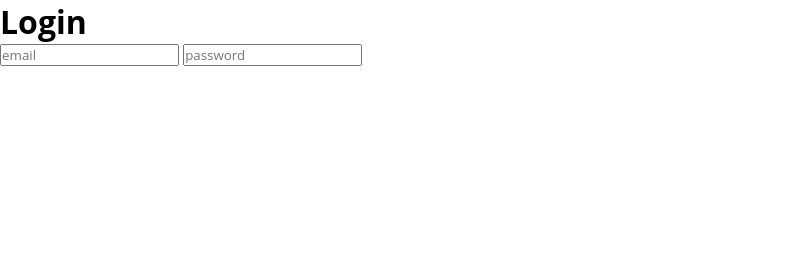
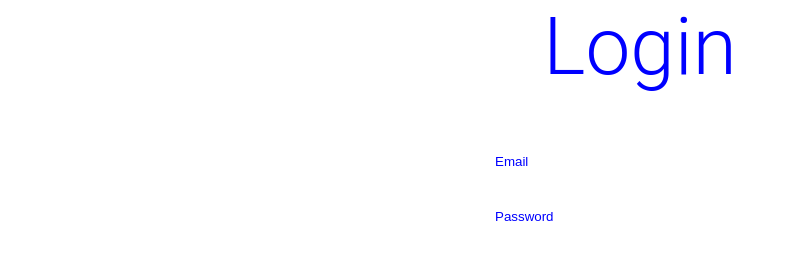
Before and after one commit to arassch321/rpl-kel5, a plain HTML site: page login.html in a window 1280 px wide. Shown: the whole page, without its empty margins (0-794 px from the left). Drawn offline with Linux system fonts and the light colour scheme.

Commit message:
mengupdate file css

```diff
--- a/csslogin.css
+++ b/csslogin.css
@@ -1,6 +1,63 @@
 *{
     margin: 0;
     padding: 0;
-    outline: 0;
-    font-family: 'Open Sans', sans-serif;
+    box-sizing: border-box;
 }
+
+*:focus{
+    outline: none;
+}
+
+body{
+    position: relative;
+    width: 100%;
+    min-height: auto;
+    display: flex;
+    justify-content: center;
+    align-items: center;
+    background-size: cover;
+    background-position: center;
+    font-family: 'roboto', sans-serif;
+}
+
+.form{
+    width: 400px;
+    height: auto;
+    color: #0000FF;
+    font-family: 'roboto', sans-serif;
+}
+
+.heading{
+    text-transform: capitalize;
+    text-align: center;
+    font-size: 80px;
+    font-weight: 300;
+    margin-bottom: 50px;
+}
+
+input{
+    width: 80%;
+    height: 35px;
+    display: block;
+    margin: 20px auto;
+    border-radius: 5px;
+    background: rgba(255, 255, 255, 0.3);
+    border: none;
+    color: #000000;
+    padding: 15px;
+    transition: .5s;
+    text-transform: capitalize;
+}
+
+input::placeholder{
+    color: #0000FF;
+}
+
+input:focus{
+    background: #fff;
+    color: #000;
+}
+
+input:focus::placeholder{
+    color: #000;
+}
```
